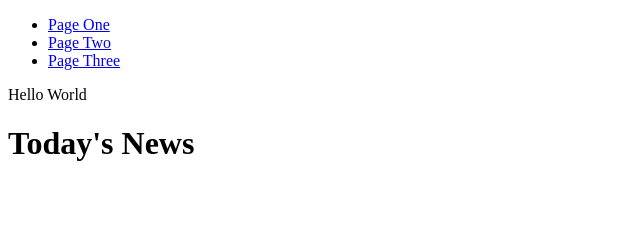
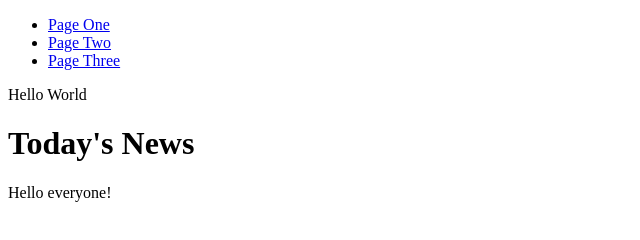
Before and after one commit to extrakun/test-1, a plain HTML site: page index.html in a window 1280 px wide. Shown: the whole page, without its empty margins (0-640 px from the left). Drawn offline with Linux system fonts and the light colour scheme.

```diff
--- a/index.html
+++ b/index.html
@@ -18,6 +18,7 @@
 		</div>
 		<p>Hello World</p>
 		<h1>Today's News</h1>
+		<p>Hello everyone!</h1>
 	</body>
 
 </html>
```
